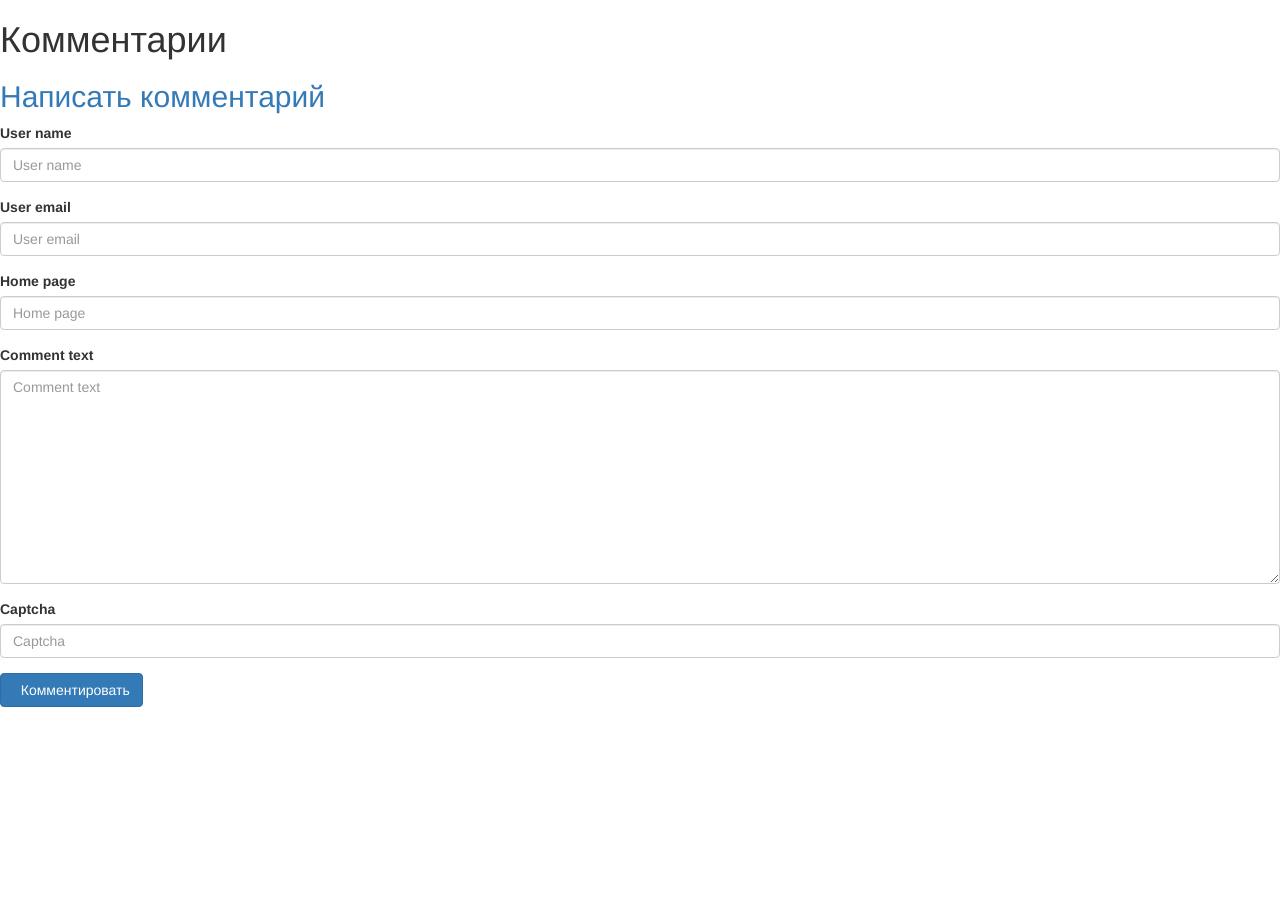
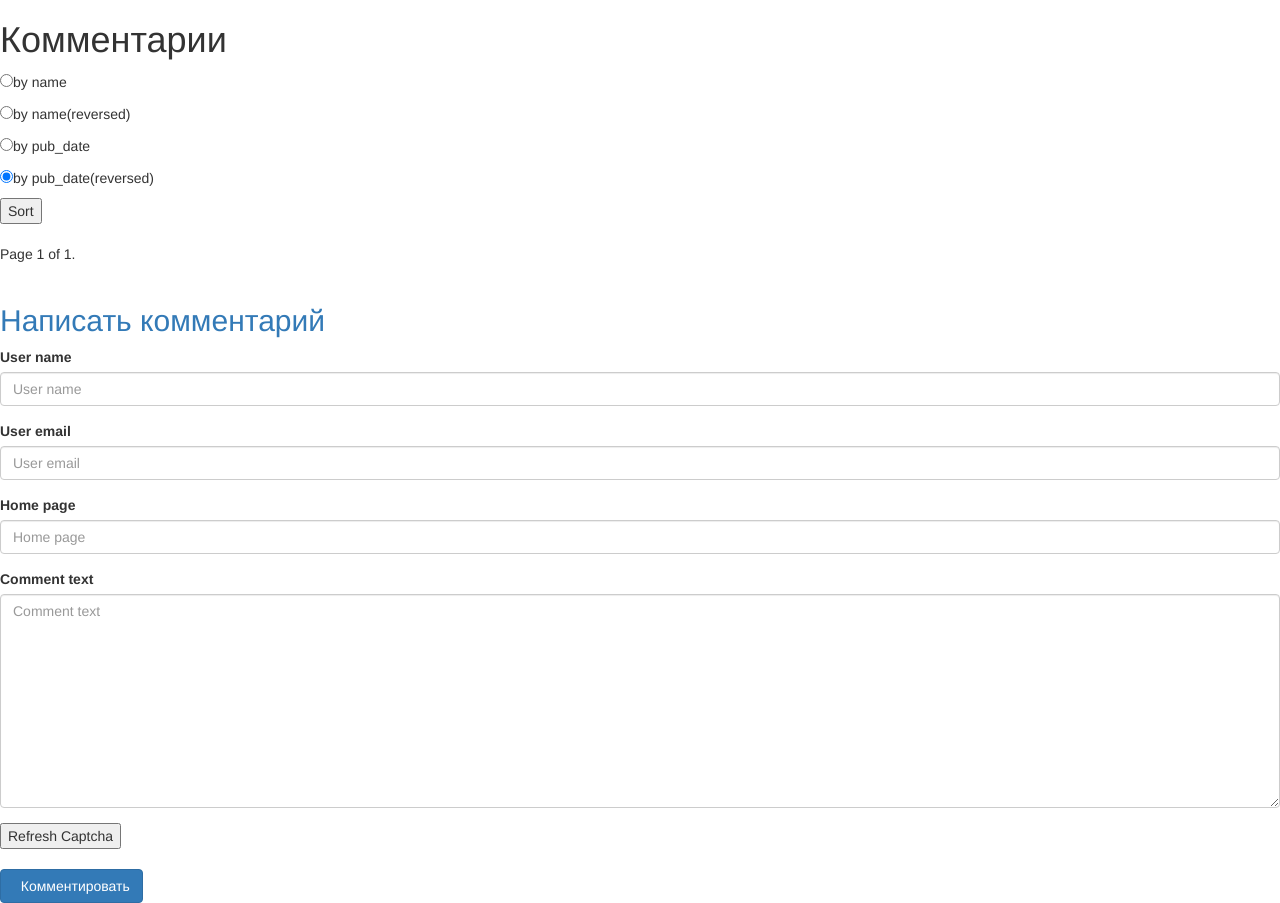
Before and after one commit to Akhtyrtsev/testproject_comments, a Django app: page /comments/ in a window 1280 px wide. Before the commit the page ends 707 px from the top, so only its background shows below. Run offline with Django 3.2, Linux system fonts and the light colour scheme; data that the repository does not hold is empty; some libraries are stand-ins or nearby versions.

Commit message:
added soring of comment

```diff
--- a/comments/forms.py
+++ b/comments/forms.py
@@ -1,12 +1,12 @@
 from django import forms
 from .models import Comment
-
+from captcha.fields import CaptchaField
 class CommentForm(forms.ModelForm):
     class Meta:
         model = Comment
         fields = ['user_name', 'user_email', 'home_page', 'text']
 
-    captcha = forms.CharField(max_length=10)
+    captcha = CaptchaField()
     parent_comment = forms.IntegerField(
         widget=forms.HiddenInput,
         required=False
--- a/comments/templates/comments/index.html
+++ b/comments/templates/comments/index.html
@@ -24,6 +24,13 @@
 </head>
 <body>
      <h1>Комментарии</h1>
+     <form action="" method="get">
+	<p><input name="sort" type="radio" value="1">by name</p>
+        <p><input name="sort" type="radio" value="2">by name(reversed)</p>
+        <p><input name="sort" type="radio" value="3" checked>by pub_date</p>
+        <p><input name="sort" type="radio" value="4" checked>by pub_date(reversed)</p>
+        <input type="submit"value="Sort"/>
+     </form>
     {% for result in results %}
         <a name="result-{{ result.id }}"></a>
         <div class="row" id="{{ result.id }}">
@@ -45,12 +52,30 @@
              </div>
         </div>
     {% endfor %}
+    <div class="pagination">
+    <span class="step-links">
+        {% if results.has_previous %}
+            <a href="?page=1">&laquo; first</a>
+            <a href="?page={{ results.previous_page_number }}">previous</a>
+        {% endif %}
+
+        <span class="current">
+            Page {{ results.number }} of {{ results.paginator.num_pages }}.
+        </span>
+
+        {% if results.has_next %}
+            <a href="?page={{ results.next_page_number }}">next</a>
+            <a href="?page={{ results.paginator.num_pages }}">last &raquo;</a>
+        {% endif %}
+    </span>
+    </div>
 
         <h2 id="write_comment"><a onclick="return show_comments_form('write_comment')">Написать комментарий</a></h2>
         <form id="comment_form" method="post">
         {% csrf_token %}
         {% bootstrap_form form %}
         {% buttons %}
+            <button class='js-captcha-refresh'>Refresh Captcha</button><br><br>
             <button type="submit" class="btn btn-primary">{% bootstrap_icon "comment" %}&nbsp;&nbsp;Комментировать</button>
         {% endbuttons %}
         </form>
--- a/comments/views.py
+++ b/comments/views.py
@@ -6,10 +6,44 @@
 from .forms import CommentForm
 from .models import Comment
 from django.views import View
+from django.core.paginator import Paginator
 
 from user_agents import parse
 
 class AddComment(View):
+
+    @staticmethod
+    def byName(comment):
+        return comment.user_name
+    @staticmethod
+    def byDate(comment):
+        return comment.published_date
+    def sortFunction(self, comments, value):
+        new_comment = [comment for comment in comments if len(comment.path)==4]
+        print('new_comment', new_comment)
+        print('new_comment_value', value)
+        children_comment = [comment for comment in comments if len(comment.path)!=4]
+        print('children_comment', children_comment)
+        if value == '1':
+            sorted_new_comment = sorted(new_comment, key=self.byName)
+        elif value == '2':
+            sorted_new_comment = sorted(new_comment, key=self.byName, reverse=True)
+        elif value == '3':
+            sorted_new_comment = sorted(new_comment, key=self.byDate)
+        elif value == '4':
+            sorted_new_comment = sorted(new_comment, key=self.byDate, reverse = True)
+        print('sorted_new_comment', sorted_new_comment )
+        counter = 0
+        result = []
+        for comment in sorted_new_comment:
+            result.append(comment)
+            counter+=1
+            for child in children_comment:
+                if comment.path[1:] in child.path:
+                    result.append(child)
+                    counter +=1
+        print('before returning', result)
+        return result
     def post(self, request):
         if request.method == 'POST':
             form = CommentForm(request.POST)
@@ -30,5 +64,15 @@
                 comment.save()
             return HttpResponseRedirect('/comments/')
     def get(self, request):
-        results = Comment.objects.order_by('path')
+        result_list = Comment.objects.order_by('path')
+        criterion = '4'
+        if request.GET.get('sort'):
+            criterion = request.GET.get('sort')
+        print('Criterion', criterion)
+        print('before filtering', result_list)
+        result_list = self.sortFunction(result_list, criterion)
+        print('after filtering', result_list)
+        paginator = Paginator(result_list, 4)
+        page = request.GET.get('page')
+        results = paginator.get_page(page)
         return render(request, "comments/index.html", {"results": results, "form":CommentForm})
--- a/testproject/settings.py
+++ b/testproject/settings.py
@@ -39,6 +39,7 @@
     'django.contrib.messages',
     'django.contrib.staticfiles',
     'bootstrap3',
+    'captcha',
 ]
 
 MIDDLEWARE = [
--- a/testproject/urls.py
+++ b/testproject/urls.py
@@ -19,4 +19,6 @@
 urlpatterns = [
     path('comments/', include('comments.urls')),
     path('admin/', admin.site.urls),
+    path('captcha/', include('captcha.urls'))
+
 ]
```
